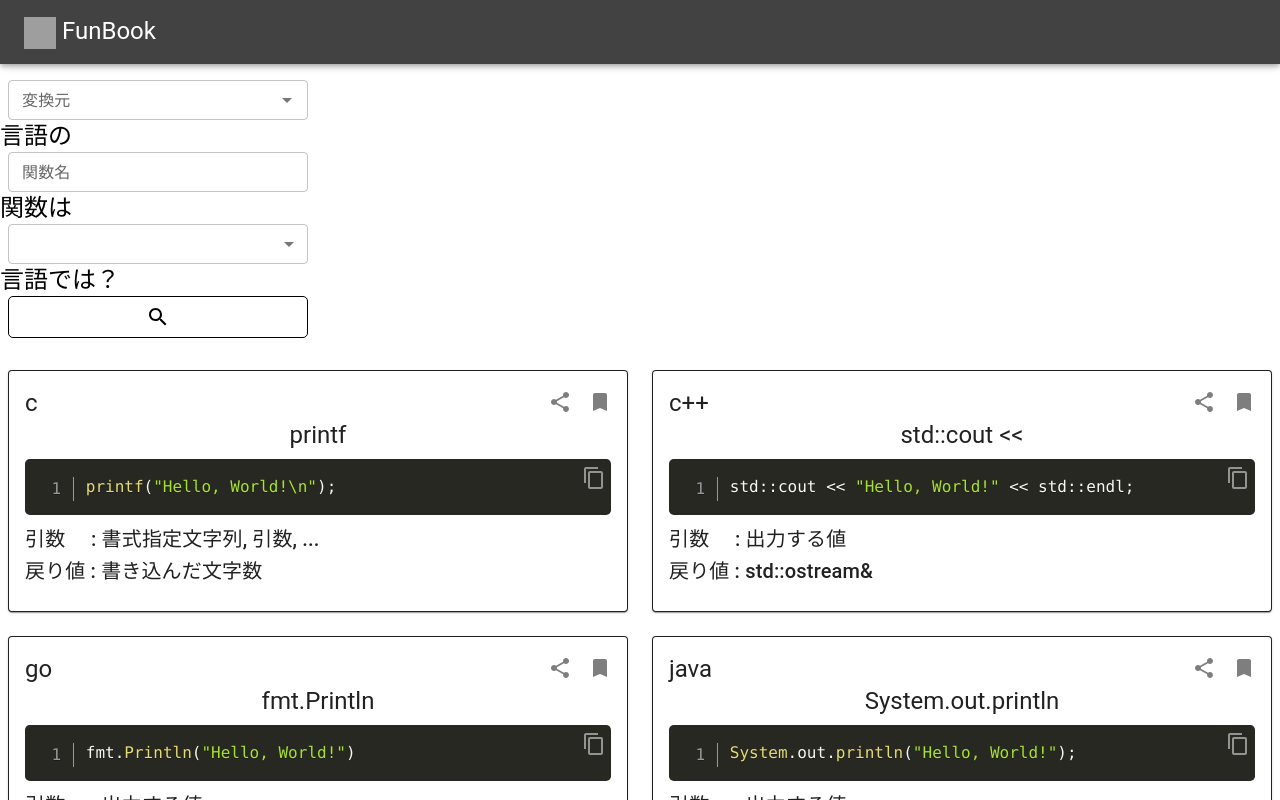
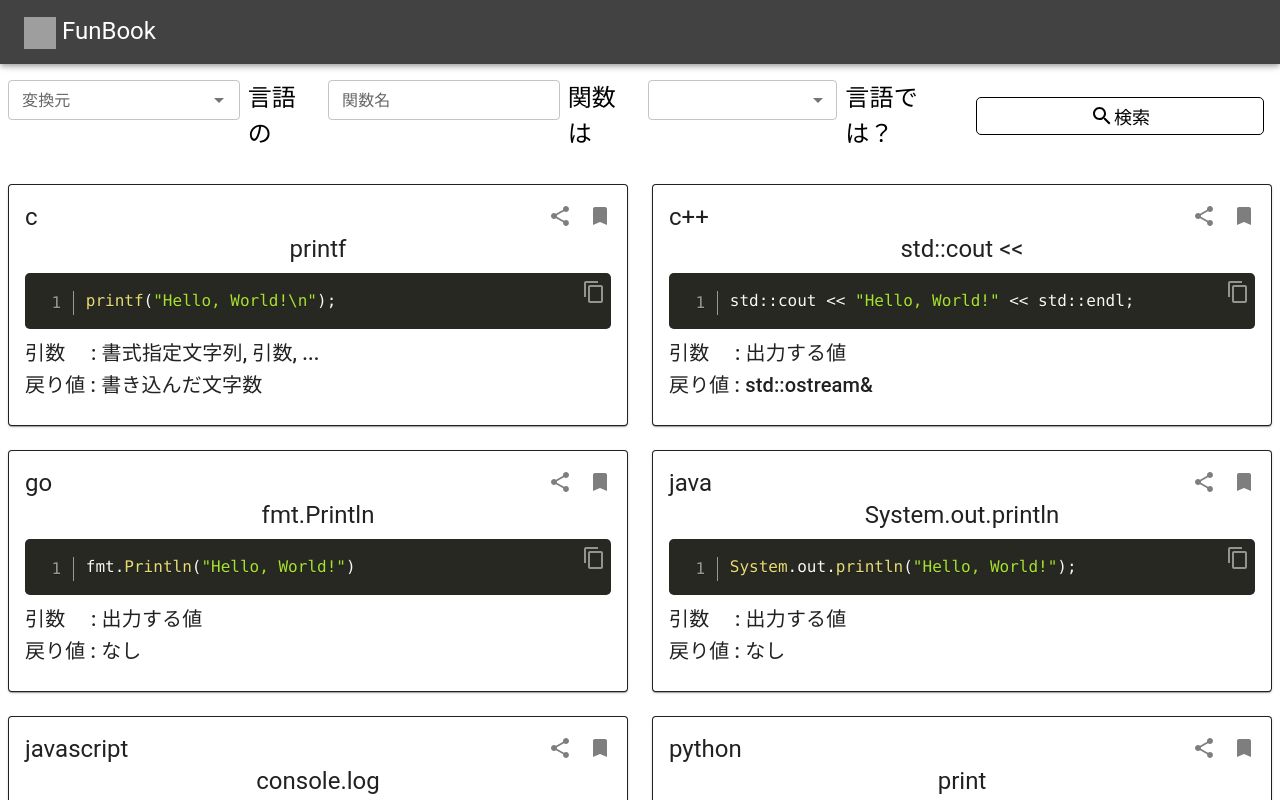
Before and after one commit to yashikota/funbook, a React (Vite) app: page / in a window 1280 px wide. Shown: the top 800 px of the page. Built offline with nearby package versions, Linux system fonts and the light colour scheme; grey boxes are pictures that could not be loaded.

Commit message:
update ui

```diff
--- a/src/components/Header/Search.tsx
+++ b/src/components/Header/Search.tsx
@@ -1,5 +1,4 @@
-import { Checkbox, FormControl, IconButton, InputAdornment, ListItemText, MenuItem, Select, SelectChangeEvent, Typography } from "@mui/material";
-import { Autocomplete, TextField, Box } from "@mui/material";
+import { Checkbox, FormControl, IconButton, InputAdornment, ListItemText, MenuItem, Select, SelectChangeEvent, Typography, Grid, Autocomplete, TextField } from "@mui/material";
 import { SetStateAction, useRef, useState } from "react";
 
 import SearchIcon from "@mui/icons-material/Search";
@@ -39,7 +38,7 @@ const languages = [
 ];
 
 export default function Search() {
-    const isSmallScreen = window.innerWidth <= 830;
+    const isSmallScreen = window.innerWidth <= 1500;
 
     const [fromLangValue, setFromLangValue] = useState("");
     const [funcValue, setFuncValue] = useState("");
@@ -82,7 +81,6 @@ export default function Search() {
     const FetchApi = async () => {
         setLoading(true);
         try {
-            console.log("api", fromLangValue, funcValue, toLangValue);
             const form = new FormData();
             form.append("language", fromLangValue);
             form.append("function", funcValue);
@@ -107,10 +105,11 @@ export default function Search() {
     }
 
     return (
-        <Box>
+        <Grid container direction="row" justifyContent="center" alignItems="center">
 
+            <Grid item xs={12} md={6} lg={3} sx={{ display: "flex", justifyContent: "center" }}>
                 {/* 変換元 言語選択 */}
-            < Autocomplete
+                <Autocomplete
                     disablePortal
                     id="SearchLanguage"
                     size="small"
@@ -119,9 +118,9 @@ export default function Search() {
                         width: isSmallScreen ? "80%" : 300,
                         backgroundColor: "white",
                         borderRadius: "5px",
-                    ml: isSmallScreen ? 0 : 1,
-                    mr: isSmallScreen ? 0 : 1,
-                    mb: isSmallScreen ? 1 : 0,
+                        mr: 1,
+                        ml: 1,
+                        mb: 1,
                     }}
                     onChange={(_, newValue) => {
                         setFromLangValue(newValue?.label ?? "");
@@ -141,22 +140,25 @@ export default function Search() {
 
                 <Typography
                     sx={{
+                        width: 80,
                         color: "inherit",
+                        fontSize: "1.5rem",
                     }}
-                variant="h5"
                 >
                     言語の
                 </Typography>
+            </Grid>
 
+            <Grid item xs={12} md={6} lg={3} sx={{ display: "flex", justifyContent: "center" }}>
                 {/* 変換元 関数名 */}
                 <TextField
                     sx={{
                         backgroundColor: "white",
                         borderRadius: "5px",
                         width: isSmallScreen ? "80%" : 300,
-                    mr: isSmallScreen ? 0 : 1,
-                    ml: isSmallScreen ? 0 : 1,
-                    mb: isSmallScreen ? 1 : 0,
+                        mr: 1,
+                        ml: 1,
+                        mb: 1,
                     }}
                     id="search"
                     label="関数名"
@@ -183,21 +185,24 @@ export default function Search() {
 
                 <Typography
                     sx={{
+                        width: 80,
                         color: "inherit",
+                        fontSize: "1.5rem",
                     }}
-                variant="h5"
                 >
                     関数は
                 </Typography>
+            </Grid>
 
+            <Grid item xs={12} md={6} lg={3} sx={{ display: "flex", justifyContent: "center" }}>
                 {/* 変換先 言語選択 */}
                 <FormControl sx={{
                     backgroundColor: "white",
                     borderRadius: "5px",
                     width: isSmallScreen ? "80%" : 300,
-                mr: isSmallScreen ? 0 : 1,
-                ml: isSmallScreen ? 0 : 1,
-                mb: isSmallScreen ? 1 : 0,
+                    mr: 1,
+                    ml: 1,
+                    mb: 1,
                 }}>
                     <Select
                         id="demo-multiple-checkbox"
@@ -220,13 +225,16 @@ export default function Search() {
 
                 <Typography
                     sx={{
+                        width: 155,
                         color: "inherit",
+                        fontSize: "1.5rem",
                     }}
-                variant="h5"
                 >
                     言語では？
                 </Typography>
+            </Grid>
 
+            <Grid item xs={12} md={6} lg={3} sx={{ display: "flex", justifyContent: "center" }}>
                 {/* 検索アイコン */}
                 <IconButton
                     sx={{
@@ -234,15 +242,18 @@ export default function Search() {
                         variant: "outlined",
                         border: "1px solid black",
                         borderRadius: "5px",
-                    width: isSmallScreen ? "80%" : 300,
-                    ml: isSmallScreen ? 0 : 1,
+                        width: "90%",
+                        mr: 5,
+                        ml: 5,
                     }}
                     aria-label="search"
                     onClick={FetchApi}
+                    size="small"
                 >
                     <SearchIcon />
-                {isSmallScreen ? "検索" : ""}
+                    検索
                 </IconButton>
+            </Grid>
 
             {error && <p style={{ color: "red" }}>{error.message}</p>}
             {loading && <p>Loading...</p>}
@@ -250,6 +261,6 @@ export default function Search() {
                 <pre>{JSON.stringify(result, null, 2)}</pre>
             )}
 
-        </Box>
+        </Grid>
     );
 }
```
Lines whose indentation alone changed are shown as unchanged.
